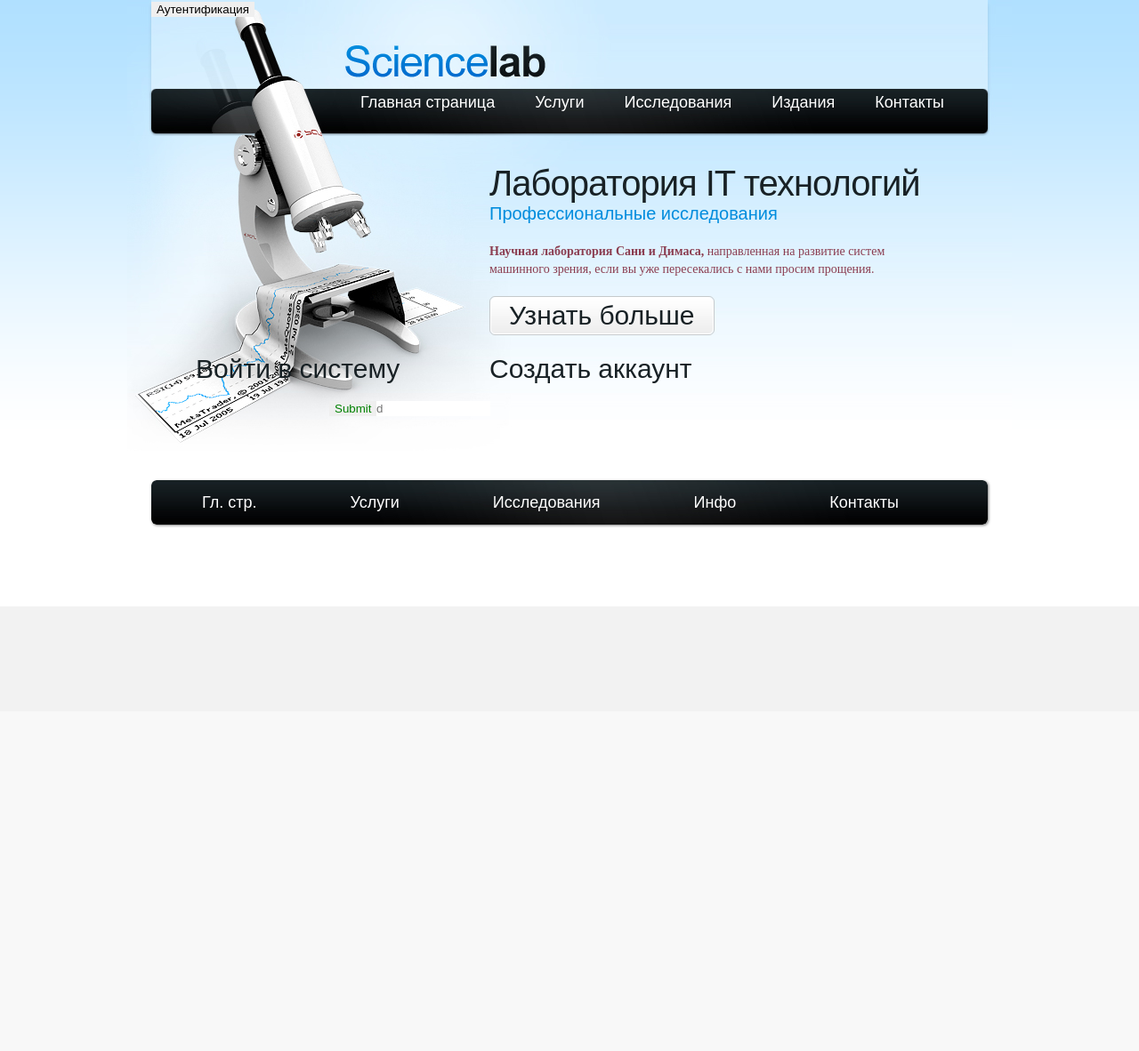
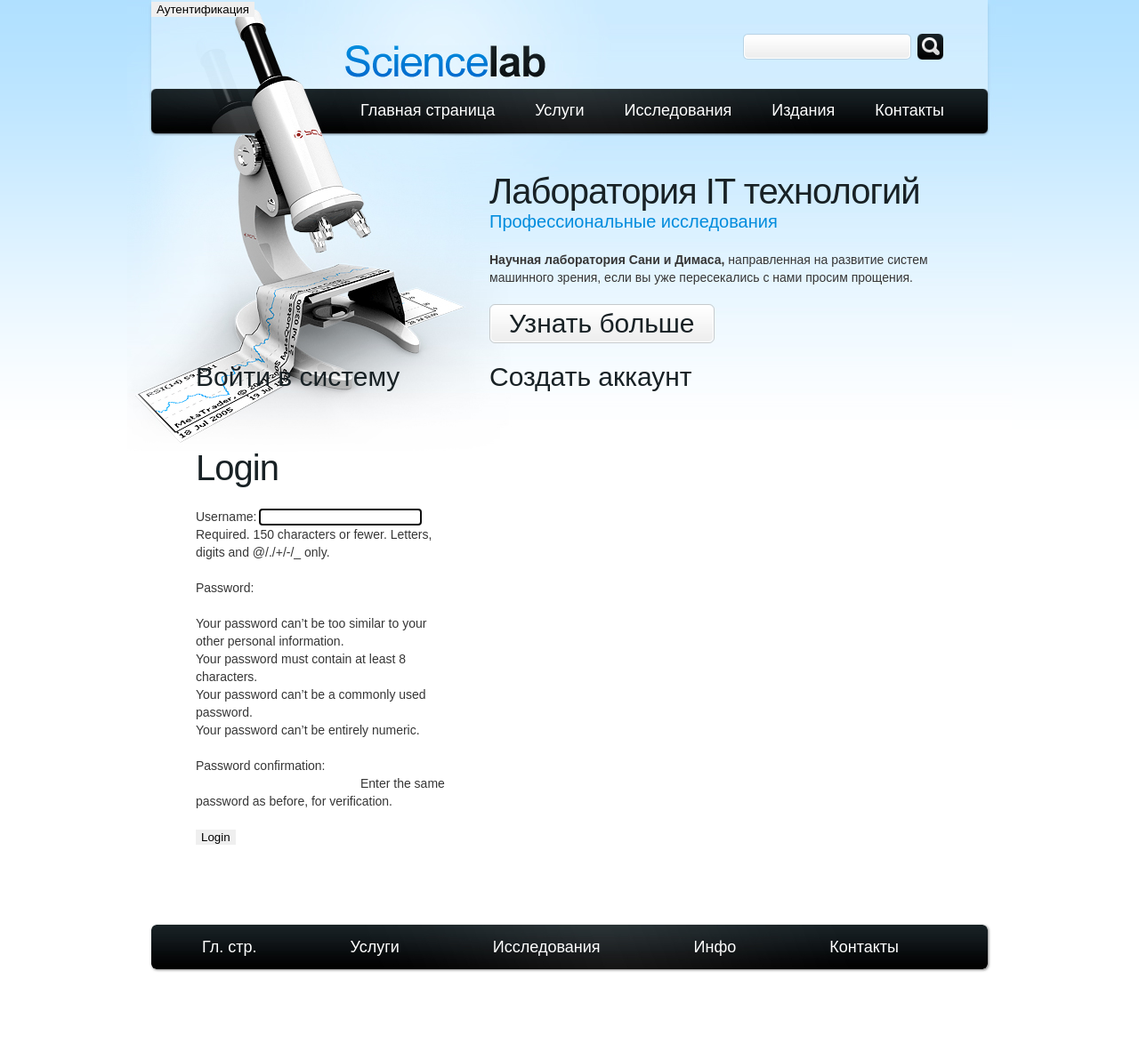
Before and after one commit to DeadDevelopmentInc/ourSiteProj, a Django app: page /register in a window 1280 px wide. Shown: the whole page at 89% size. Before the commit the page ends 592 px from the top, so only its background shows below. Run offline with Django 3.2, Linux system fonts and the light colour scheme.

Commit message:
Add login form

```diff
--- a/ourSiteProj/landing/views.py
+++ b/ourSiteProj/landing/views.py
@@ -1,10 +1,10 @@
 from django.shortcuts import render
+from django.contrib.auth import login, authenticate
+from django.contrib.auth.forms import UserCreationForm
+from django.shortcuts import render, redirect
 
 
 
-def register(request):
-
-    return render(request, 'register.html', locals())
 
 # Create your views here.
 
@@ -27,3 +27,17 @@
 def services(request):
 
 	return render(request, 'services.html', locals())
+
+def register(request):
+    if request.method == 'POST':
+        form = UserCreationForm(request.POST)
+        if form.is_valid():
+            form.save()
+            username = form.cleaned_data.get('username')
+            raw_password = form.cleaned_data.get('password1')
+            user = authenticate(username=username, password=raw_password)
+            login(request, user)
+            return redirect('home')
+    else:
+        form = UserCreationForm()
+    return render(request, 'register.html', {'form': form})
--- a/ourSiteProj/ourSiteProj/settings.py
+++ b/ourSiteProj/ourSiteProj/settings.py
@@ -43,7 +43,7 @@
     'news',
     'static',
 	'templates',
-    'users'
+    'users',
 
 ]
 
@@ -127,3 +127,7 @@
 # https://docs.djangoproject.com/en/1.11/howto/static-files/
 
 STATIC_URL = '/static/'
+
+STATICFILES_DIRS = (
+    os.path.join(BASE_DIR, 'static'),
+    )
--- a/ourSiteProj/static/css/reg.css
+++ /dev/null
@@ -1,63 +0,0 @@
-form {
-  align-content: center;
-  display: block;
-  position: relative;
-  width: 100%;
-  font: 13px Arial;
-  font-weight: normal;
-}
-
-input:valid + span::after {
-  content: '+';
-  position: absolute;
-  left: 325px;
-  color: green;
-}
-
-input:invalid + span::after {
-  content: '-';
-  position: absolute;
-  left: 325px;
-  color: red;
-}
-
-input:valid {
-  content: '+';
-  position: absolute;
-
-  color: green;
-}
-
-input:invalid {
-  content: '-';
-  position: absolute;
-
-  color: red;
-}
-
-input[name="confirm_password"] + span:after {
-  content: '';
-}
-
-p {
-  align: center;
-  position: relative;
-  color: #8b3d50;
-  text-decoration: none;
-  font-family: "Times New Roman";
-  font-size: 14px;
-}
-
-input {
-  position: absolute;
-  left: 150px;
-}
-
-input[name="capcha"] {
-  margin: 7px 0 0 0;
-}
-
-.login_acc {
-  width:100%;
-  overflow:hidden
-}
--- a/ourSiteProj/static/css/style.css
+++ b/ourSiteProj/static/css/style.css
@@ -10,12 +10,12 @@
 .right
 {
   float:right
-}
+}z
 
 .wrapper
 {
   width:100%;
-  overflow:hidden
+  overflow:hidden;
 }
 
 body
@@ -425,7 +425,7 @@
 
 #ContactForm .wrapper
 {
-  min-height:35px
+  min-height:100px
 }
 
 #ContactForm .login_acc
--- a/ourSiteProj/templates/index.html
+++ b/ourSiteProj/templates/index.html
@@ -1,8 +1,6 @@
-<!DOCTYPE html>
-<html lang="ru">
-
 {% extends 'patternSite.html' %}
 {% load static %}
+
 
 <head>
 <title>{% block title %}Главная страница{% endblock %}</title>
--- a/ourSiteProj/templates/patternSite.html
+++ b/ourSiteProj/templates/patternSite.html
@@ -1,14 +1,16 @@
 <!DOCTYPE html>
+{% load static %}
 <html lang="ru">
 <head>
 <title>{% block title %}{% endblock %}</title>
 <meta charset="utf-8">
 
-{% load static %}
+
 
 <link rel="stylesheet" href="{% static "css/reset.css" %}" type="text/css" media="all">
 <link rel="stylesheet" href= "{% static "css/layout.css" %}" type="text/css" media="all">
 <link rel="stylesheet" href="{% static "css/style.css"  %}" type="text/css" media="all">
+
 {% block css %}{% endblock %}
 
 </head>
--- a/ourSiteProj/templates/register.html
+++ b/ourSiteProj/templates/register.html
@@ -3,19 +3,20 @@
 
 <title>{% block title %}Аутентификация{% endblock %}</title>
 
-{% block css %}
-<link rel="stylesheet" type="text/css" href="{% static "css/reg.css" %}" />
-{% endblock css %}
+
 
 {% block content %}
 	<section id="content">
 		<article class="col1">
 			<h3>Войти в систему</h3>
-			<form>
-				<input type="text" id="login" name="login" placeholder="Login" pattern="^[a-zA-Z0-9_]{3,20}$" required>
-				<input type="password" id="pass" name="password" placeholder="Password" required>
-				<input type="submit" id="logIn" name="Log In">
-			</form>
+
+			  <h2>Login</h2>
+			  <form method="post">
+			    {% csrf_token %}
+			    {{ form.as_p }}
+			    <button type="submit">Login</button>
+			  </form>
+
 		</article>
 		<article class="col2">
 			<h3>Создать аккаунт</h3>
--- a/ourSiteProj/templates/researches.html
+++ b/ourSiteProj/templates/researches.html
@@ -33,8 +33,6 @@
 					<li><a href="#">Исследование 2</a></li>
 					<li><a href="#">Исследование 3</a></li>
 					<li><a href="#">Исследование 4</a></li>
-				</ul>
-				<ul class="cols pad_left1 list2">
 					<li><a href="#">Исследование 5</a></li>
 					<li><a href="#">Исследование 6</a></li>
 					<li><a href="#">Исследование 7</a></li>
```
Also changed, not shown: ourSiteProj/landing/forms.py (+1 -21 lines), ourSiteProj/templates/press.html (+4 -4 lines), ourSiteProj/users/urls.py (+7 -0 lines), ourSiteProj/users/views.py (+17 -1 lines), ourSiteProj/db.sqlite3, 1 other file.
